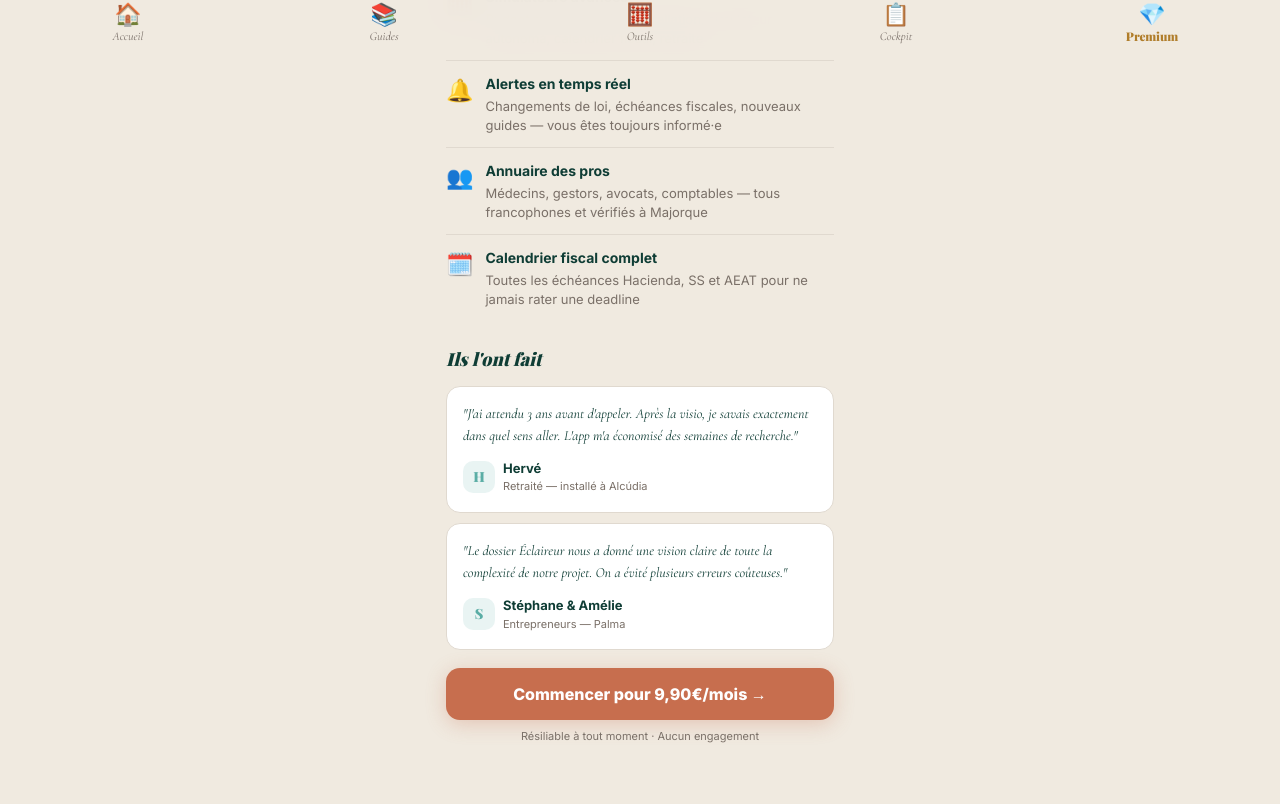
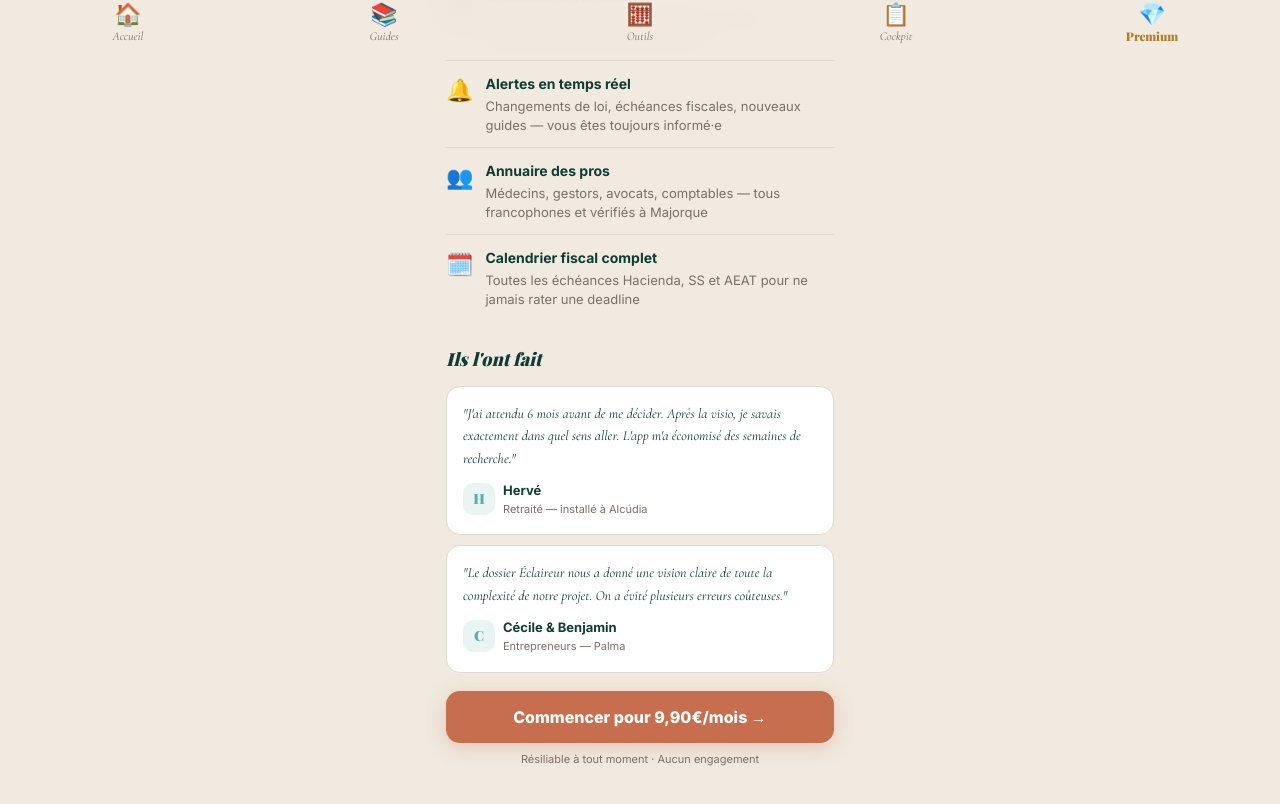
Before and after one commit to Vivreamajorque/vivre-a-majorque, a React (Vite) app: page /app/premium in a window 1280 px wide. Shown: the part 745-1549 px from the top of the page. Built offline with nearby package versions, Linux system fonts and the light colour scheme; sample sign-in values are in the browser's storage; a web font is replaced by a local one.

Commit message:
fix: témoignages — Hervé 6 mois, Cécile & Benjamin

```diff
--- a/src/pages/Premium.jsx
+++ b/src/pages/Premium.jsx
@@ -22,8 +22,8 @@ const AVANTAGES = [
 
 /* ── Témoignages ─────────────────────────────── */
 const TEMOIGNAGES = [
-  { prenom: 'Hervé', texte: 'J\'ai attendu 3 ans avant d\'appeler. Après la visio, je savais exactement dans quel sens aller. L\'app m\'a économisé des semaines de recherche.', profil: 'Retraité — installé à Alcúdia' },
-  { prenom: 'Stéphane & Amélie', texte: 'Le dossier Éclaireur nous a donné une vision claire de toute la complexité de notre projet. On a évité plusieurs erreurs coûteuses.', profil: 'Entrepreneurs — Palma' },
+  { prenom: 'Hervé', texte: 'J\'ai attendu 6 mois avant de me décider. Après la visio, je savais exactement dans quel sens aller. L\'app m\'a économisé des semaines de recherche.', profil: 'Retraité — installé à Alcúdia' },
+  { prenom: 'Cécile & Benjamin', texte: 'Le dossier Éclaireur nous a donné une vision claire de toute la complexité de notre projet. On a évité plusieurs erreurs coûteuses.', profil: 'Entrepreneurs — Palma' },
 ]
 
 /* ── Offres accompagnement ───────────────────── */
```
Also changed, not shown: 3 other files (tests, documents, lock files or other folders).
